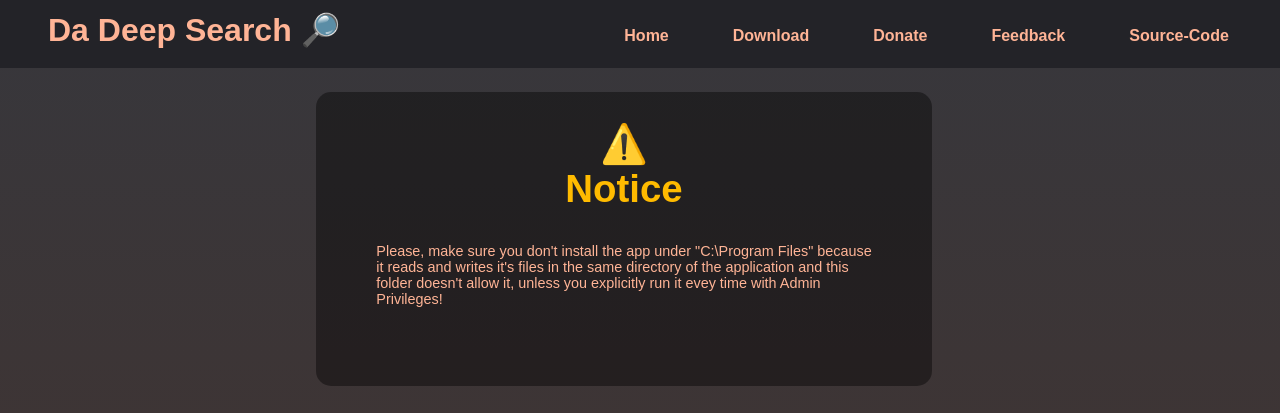
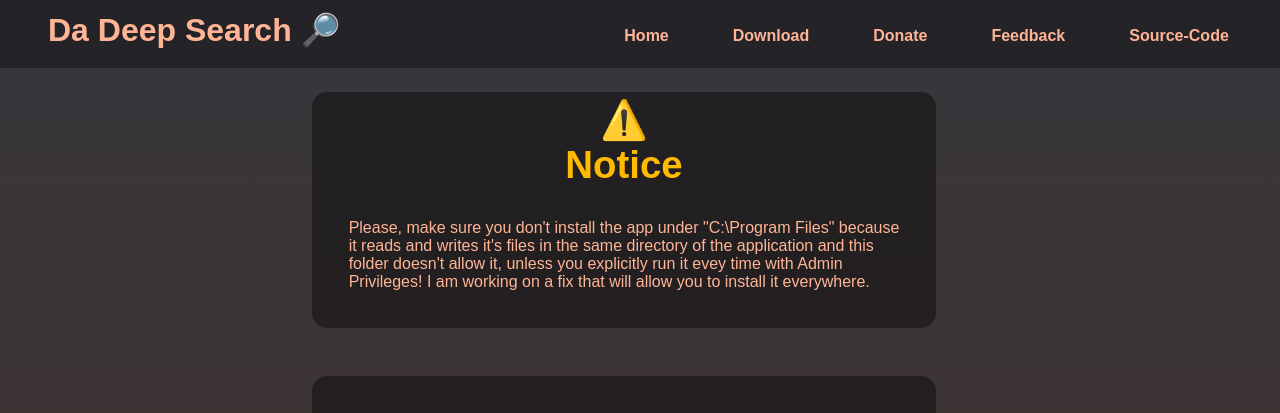
Before and after one commit to Drimiteros/Da-Deep-Search-Website, a plain HTML site: page download.html in a window 1280 px wide. Shown: the top 413 px of the page. Drawn offline with Linux system fonts and the light colour scheme.

Commit message:
Add files via upload

```diff
--- a/download.html
+++ b/download.html
@@ -1,5 +1,5 @@
 <html>
-    <link rel="stylesheet" href="main2.css?v=2">
+    <link rel="stylesheet" href="main2.css?v=3">
     <meta name="viewport" content="width=device-width, initial-scale=1.0">
     <head>
         <title>Da Deep Search Official Website</title>
@@ -27,9 +27,8 @@
                             Please, make sure you don't install the app under "C:\Program Files" because<br>
                             it reads and writes it's files in the same directory of the application and this<br>
                             folder doesn't allow it, unless you explicitly run it evey time with Admin<br>
-                            Privileges!
+                            Privileges! I am working on a fix that will allow you to install it everywhere.
                         </a>
-                        <br>
                     </div>
                 </div>
             </div>
--- a/main2.css
+++ b/main2.css
@@ -159,7 +159,7 @@ nav {
 
 .notice_container3 {
     margin-top: 2rem;
-    padding: 1.8rem;
+    padding: 0.3rem;
     max-width: 100rem;
     border-radius: 15px;
     text-align: left;
@@ -171,7 +171,7 @@ nav {
     margin-right: 2rem;
 }
 .notice_container3 a {
-    font-size: 0.9rem;
+    font-size: 1rem;
     color: rgb(255, 180, 150);
 }
 
```
